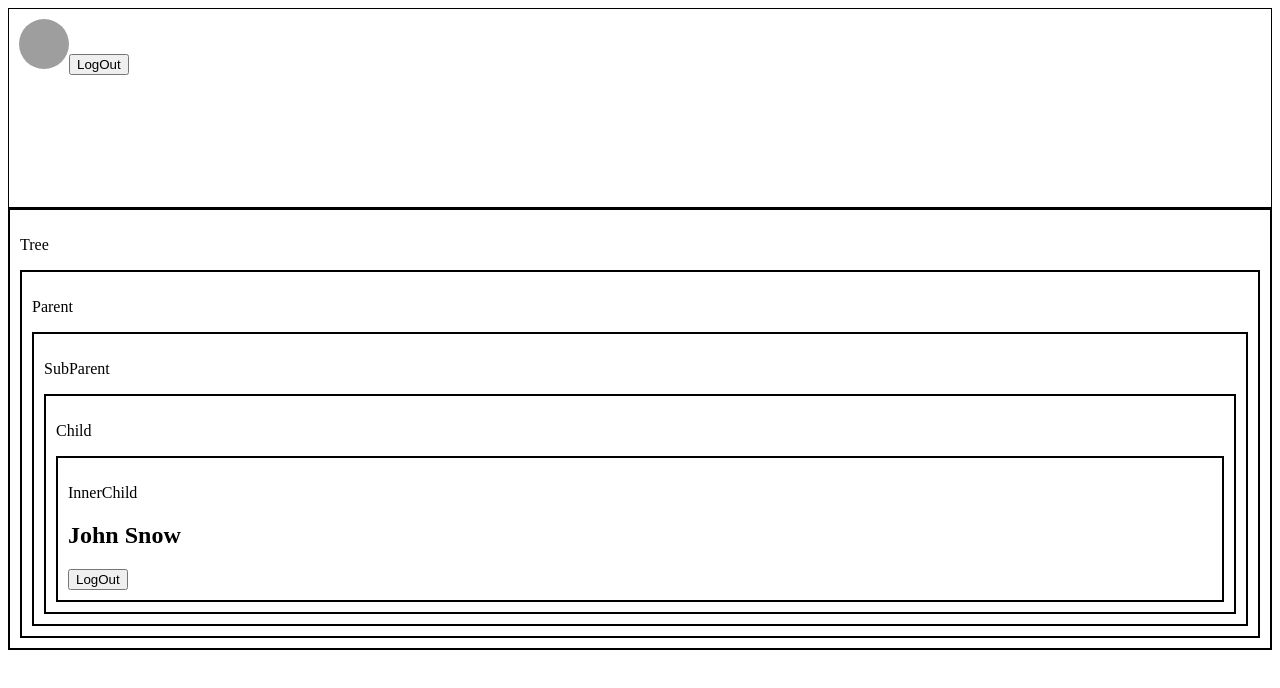
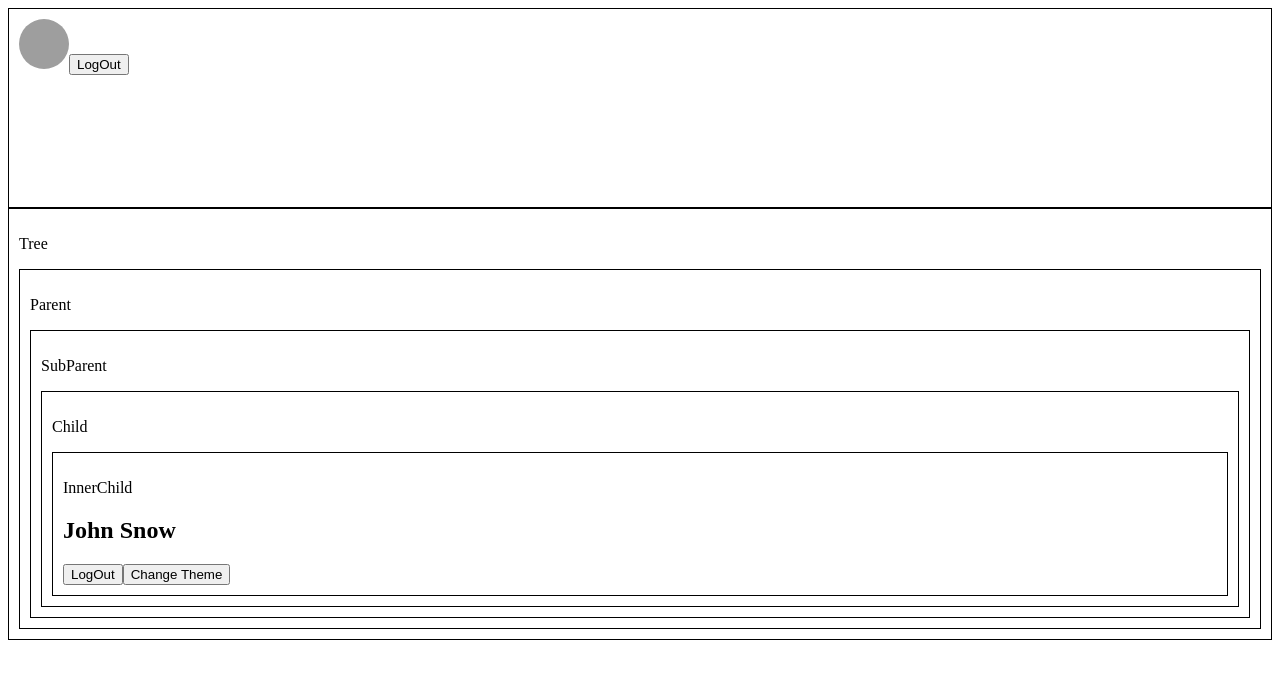
Before and after one commit to freshcodeAlice/fm-2023-react-welcome, a React (Create React App) app: page / in a window 1280 px wide. Shown: the top 688 px of the page. Built offline with nearby package versions, Linux system fonts and the light colour scheme; grey boxes are pictures that could not be loaded.

Commit message:
ThemeContext

```diff
--- a/src/components/App.js
+++ b/src/components/App.js
@@ -12,7 +12,10 @@ import { BrowserRouter, Routes, Route, Link } from 'react-router-dom';
 import DataLoader from '../pages/DataLoader';
 import Tree from '../components/Tree';
 import UserContext from '../contexts/UserContext';
+import ThemeContext from '../contexts/ThemeContext';
 import Header from './Header';
+import CONSTANSTS from '../constants';
+const {THEMES} = CONSTANSTS;
 
 class App extends Component {
   constructor(props) {
@@ -23,7 +26,8 @@ class App extends Component {
         firstName: 'John',
         lastName: 'Snow',
         avatar: 'https://upload.wikimedia.org/wikipedia/commons/thumb/9/98/OOjs_UI_icon_userAvatar.svg/1200px-OOjs_UI_icon_userAvatar.svg.png'
-        }
+      },
+      theme: THEMES.LIGHT
     }
   }
 
@@ -33,13 +37,22 @@ class App extends Component {
     })
   }
 
+  changeTheme = (theme) => {
+    this.setState({
+      theme
+    })
+  }
+
 
   render() {
+    const {user, theme} = this.state;
     return (
-      <UserContext.Provider value={[this.state.user, this.logOut]}>
+      <ThemeContext.Provider value={[theme, this.changeTheme]}>
+        <UserContext.Provider value={[user, this.logOut]}>
           <Header />
           <Tree />
         </UserContext.Provider>
+      </ThemeContext.Provider>
     );
   }
 }
--- a/src/components/Tree/Parent/SubParent/Child/InnerChild/index.js
+++ b/src/components/Tree/Parent/SubParent/Child/InnerChild/index.js
@@ -1,20 +1,34 @@
 import React from 'react';
 import UserContext from '../../../../../../contexts/UserContext';
+import ThemeContext from '../../../../../../contexts/ThemeContext';
+import CONSTANSTS from '../../../../../../constants';
+const {THEMES} = CONSTANSTS;
 
 const InnerChild = (props) => {
   // const {user: {firstName, lastName}}= props;
     return (
+       <ThemeContext.Consumer>
+        {([theme, changeTheme]) => {
+            const themeToggler = () => {
+                changeTheme(theme === THEMES.DARK ? THEMES.LIGHT : THEMES.DARK)
+            }
+
+            return (
                 <UserContext.Consumer>
                 {([user, logOut]) => {
                     return (
-                <div style={{border: '2px solid black', padding: '10px'}}>
+                    <div style={{border: 'inherit', padding: '10px'}}>
                     <p>InnerChild</p>
                      { user && <h2>{user.firstName} {user.lastName}</h2>  }
                      <button onClick={logOut}>LogOut</button>
+                     <button onClick={themeToggler}>Change Theme</button>
                     </div>
                     )
                 }}
             </UserContext.Consumer>
+            )
+        }}
+       </ThemeContext.Consumer>
 
     );
 }
--- a/src/components/Tree/Parent/SubParent/Child/index.js
+++ b/src/components/Tree/Parent/SubParent/Child/index.js
@@ -3,7 +3,7 @@ import InnerChild from './InnerChild';
 
 const Child = (props) => {
     return (
-        <div style={{border: '2px solid black', padding: '10px'}}>
+        <div style={{border: 'inherit', padding: '10px'}}>
             <p>Child</p>
             <InnerChild />
         </div>
--- a/src/components/Tree/Parent/SubParent/index.js
+++ b/src/components/Tree/Parent/SubParent/index.js
@@ -3,7 +3,7 @@ import Child from './Child';
 
 const SubParent = (props) => {
     return (
-        <div style={{border: '2px solid black', padding: '10px'}}>
+        <div style={{border: 'inherit', padding: '10px'}}>
         <p>SubParent</p>
             <Child />
         </div>
--- a/src/components/Tree/Parent/index.js
+++ b/src/components/Tree/Parent/index.js
@@ -3,7 +3,7 @@ import SubParent from './SubParent';
 
 const Parent = (props) => {
     return (
-        <div style={{border: '2px solid black', padding: '10px'}}>
+        <div style={{border: 'inherit', padding: '10px'}}>
            <p>Parent</p>
             <SubParent />
         </div>
--- /dev/null
+++ b/src/components/Tree/Tree.module.css
@@ -0,0 +1,13 @@
+.light {
+    border: 1px solid black;
+    color: black;
+    background-color: white;
+    padding: 10px;
+}
+
+.dark {
+    border: 1px solid white;
+    color: white;
+    background-color: black;
+    padding: 10px;
+}
--- a/src/components/Tree/index.js
+++ b/src/components/Tree/index.js
@@ -1,13 +1,28 @@
 import React, { Component } from 'react';
 import Parent from './Parent';
+import ThemeContext from '../../contexts/ThemeContext';
+import styles from './Tree.module.css';
+import CONSTANSTS from '../../constants';
+import cx from 'classnames';
 
+const {THEMES} = CONSTANSTS;
 
 const Tree = (props) => {
     return (
-        <div style={{border: '2px solid black', padding: '10px'}}>
-             <p>Tree</p>
-            <Parent />
-        </div>
+        <ThemeContext.Consumer>
+            {([theme]) => {
+                const cn = cx({
+                    [styles.dark]: theme === THEMES.DARK,
+                    [styles.light]: theme === THEMES.LIGHT
+                });
+                return (
+                    <div className={cn}>
+                        <p>Tree</p>
+                        <Parent />
+                    </div>
+                )
+            }}
+        </ThemeContext.Consumer>
     );
 }
 
@@ -19,7 +34,7 @@ export default Tree;
 
 +1. Створити об'єкт контексту
 +2. Надати (provide) значення контексту тій частині дерева компонент, яка від цих даних залежить
-3. Підключити компоненту, яка використовує дані, до контексту
++3. Підключити компоненту, яка використовує дані, до контексту
 
 
 */
--- /dev/null
+++ b/src/constants.js
@@ -0,0 +1,11 @@
+const CONSTANSTS = {
+    THEMES: {
+        DARK: 'DARK',
+        LIGHT: 'LIGHT'
+    }
+}
+
+// enum
+
+
+export default CONSTANSTS
--- /dev/null
+++ b/src/contexts/ThemeContext.js
@@ -0,0 +1,5 @@
+import React from "react";
+
+const ThemeContext = React.createContext();
+
+export default ThemeContext
```
Lines whose indentation alone changed are shown as unchanged.
